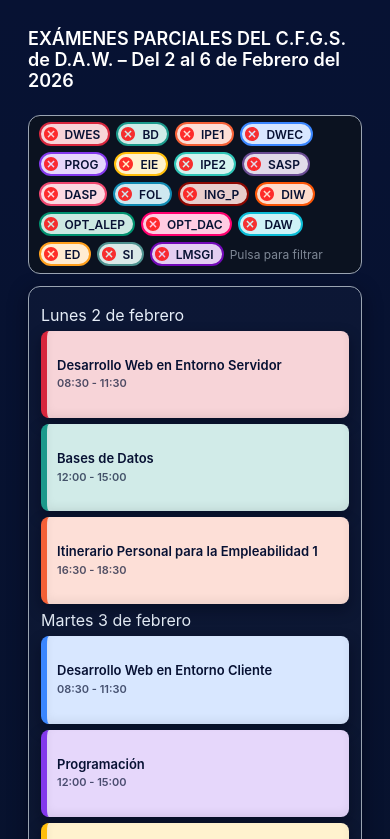
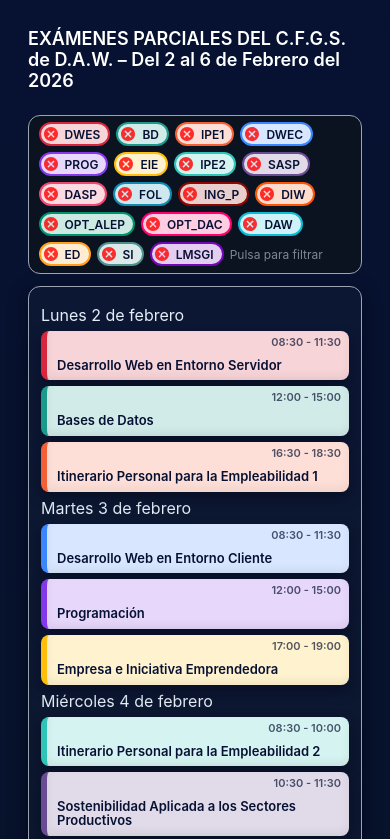
Before and after one commit to metatron18es/february-exams-2026, a plain HTML site: page index.html in a window 390 px wide. Shown: the top 839 px of the page. Drawn offline with Linux system fonts and the light colour scheme.

Commit message:
fix: fix responsive styles

```diff
--- a/css/styles.css
+++ b/css/styles.css
@@ -193,7 +193,7 @@ h1 {
 
 .event:not(.hidden) {
   position: relative;
-  padding: 28px 10px;
+  padding: 28px 10px 8px;
   border-radius: 8px;
   font-size: 13px;
   font-weight: 600;
@@ -247,15 +247,6 @@ h1 {
     display: none;
   }
 
-  .event:not(.hidden) {
-    flex-direction: column;
-    gap: 6px;
-  }
-
-  .event small {
-    position: static;
-  }
-
   .container {
     padding: 10px;
   }
```
